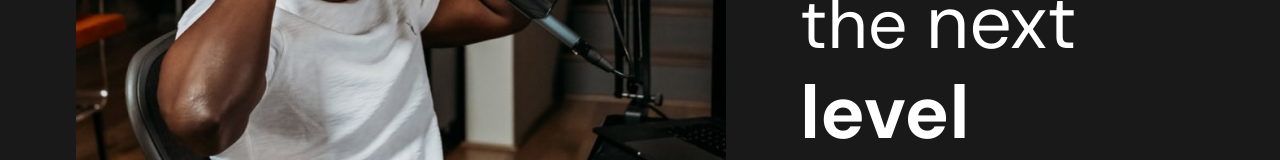
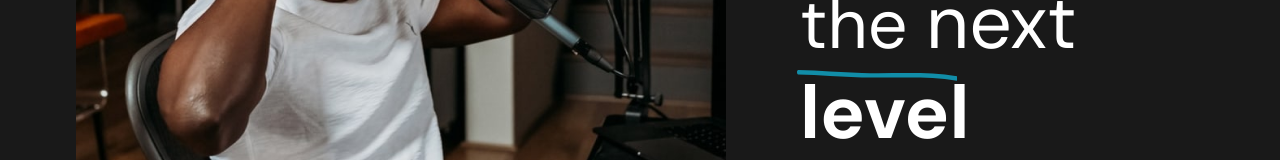
Before and after one commit to erkegit/hometasks, a plain HTML site: page week-1/day-3/index.html in a window 1280 px wide. Shown: the part 630-790 px from the top of the page. Drawn offline with Linux system fonts and the light colour scheme.

Commit message:
ehbjefhjrsbhe

```diff
--- a/week-1/day-3/index.html
+++ b/week-1/day-3/index.html
@@ -23,6 +23,7 @@
             </ul>
         </nav>
     </header>
+    <img src="./assets/images/line.svg" alt="" style="position: absolute; top: 700px; left: 797px;">
     <section class="home" id="H">
         <div class="image">
             <img src="./assets/images/Frame.png" alt="">
```
Also changed, not shown: week-1/day-3/assets/images/line.svg (added).
